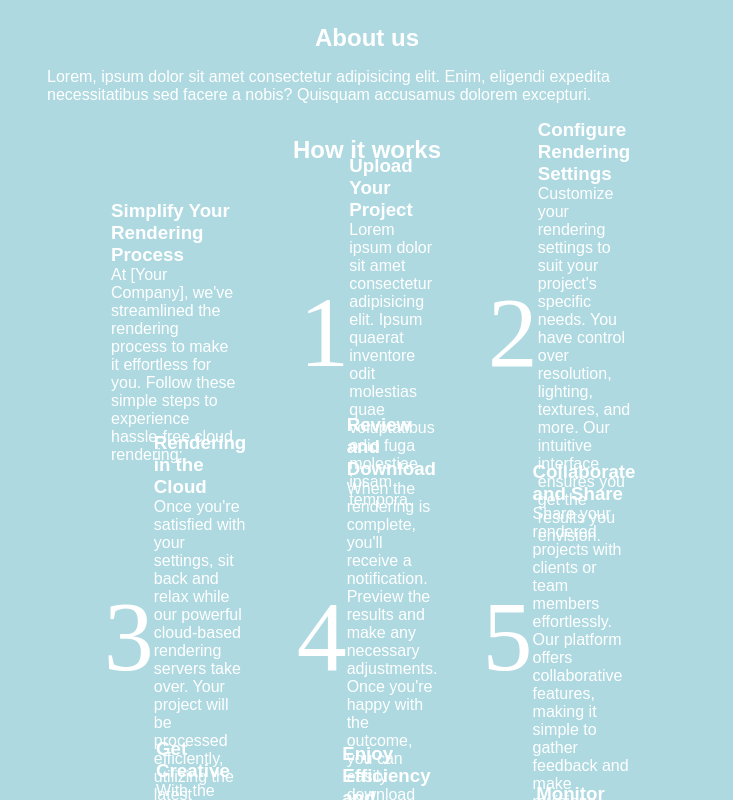
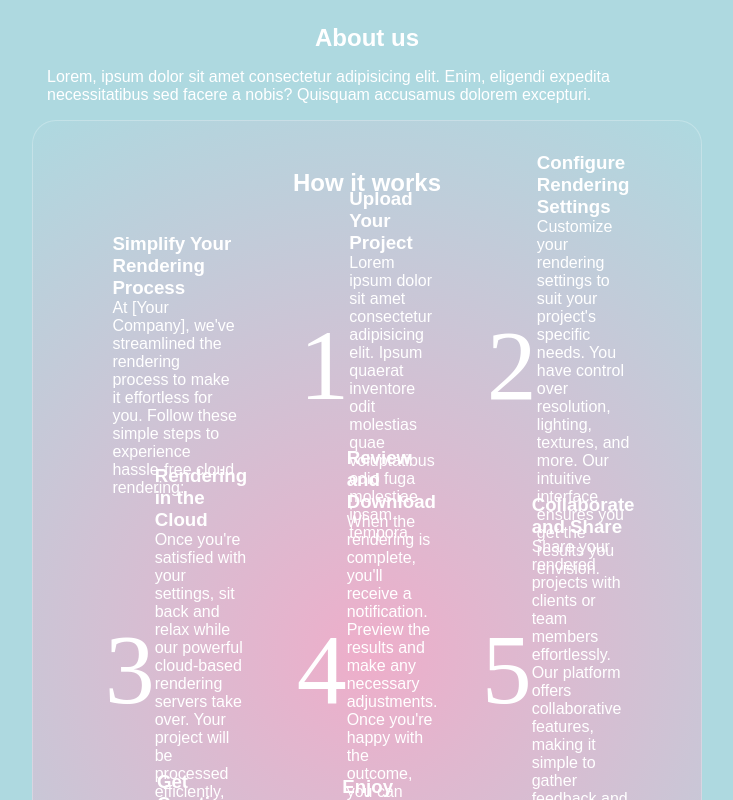
Before and after one commit to idibiatech/rend-01, a React (Vite) app in the folder render-site/: page / in a window 1280 px wide. Shown: the part 760-1560 px from the top of the page, without its empty margins (273-1006 px from the left). Built offline with nearby package versions, Linux system fonts and the light colour scheme.

Commit message:
worked on sections

```diff
--- a/render-site/src/components/Footer/footer.css
+++ b/render-site/src/components/Footer/footer.css
@@ -8,8 +8,11 @@
 	justify-content: center;
 	align-items: center;
 
-	background-color: #caf0f8;
+	background: #caf0f8;
 	padding: 2rem 1rem;
+
+	-webkit-backdrop-filter: blur(10px);
+	backdrop-filter: blur(10px);
 }
 
 .footer-top {
--- a/render-site/src/components/Header/Navigation.css
+++ b/render-site/src/components/Header/Navigation.css
@@ -52,7 +52,11 @@ header {
 	height: 100vh;
 	width: 100%;
 
-	background-color: rgb(0, 0, 0);
+	/* background-color: rgb(0, 0, 0); */
+	background: rgba(255, 255, 255, 0.5);
+	-webkit-backdrop-filter: blur(10px);
+	backdrop-filter: blur(10px);
+	border: 1px solid rgba(255, 255, 255, 0.25);
 	transform: translate(0%);
 }
 .navopen {
--- a/render-site/src/components/sections/sectionOne/SectionOne.css
+++ b/render-site/src/components/sections/sectionOne/SectionOne.css
@@ -25,11 +25,19 @@ h3 {
 }
 .how-container {
 	/* background-color: green; */
+	background: rgba(255, 255, 255, 0.5);
+	-webkit-backdrop-filter: blur(10px);
+	backdrop-filter: blur(10px);
+	border: 1px solid rgba(255, 255, 255, 0.25);
+	background: rgb(238, 174, 202);
+	background: radial-gradient(circle, rgba(238, 174, 202, 1) 0%, #aed9e0 100%);
+	padding: 2rem 1rem;
 	display: flex;
 	flex-direction: column;
 	justify-content: center;
 	align-items: center;
 	margin: 0rem 0;
+	border-radius: 24px;
 }
 .how-wrapper {
 	display: flex;
--- a/render-site/src/components/sections/sectionTwo/SectionTwo.css
+++ b/render-site/src/components/sections/sectionTwo/SectionTwo.css
@@ -1,5 +1,6 @@
 .sectionTwoWrapper {
 	/* margin: 1rem 0; */
+	padding: 1rem;
 }
 
 .pricing-intro {
@@ -14,7 +15,9 @@
 	display: grid;
 	width: 100%;
 	grid-template-rows: 1fr;
+	/* background-color: red; */
 
+	border-radius: 24px;
 	/* padding: 2rem 10rem; */
 }
 
```
